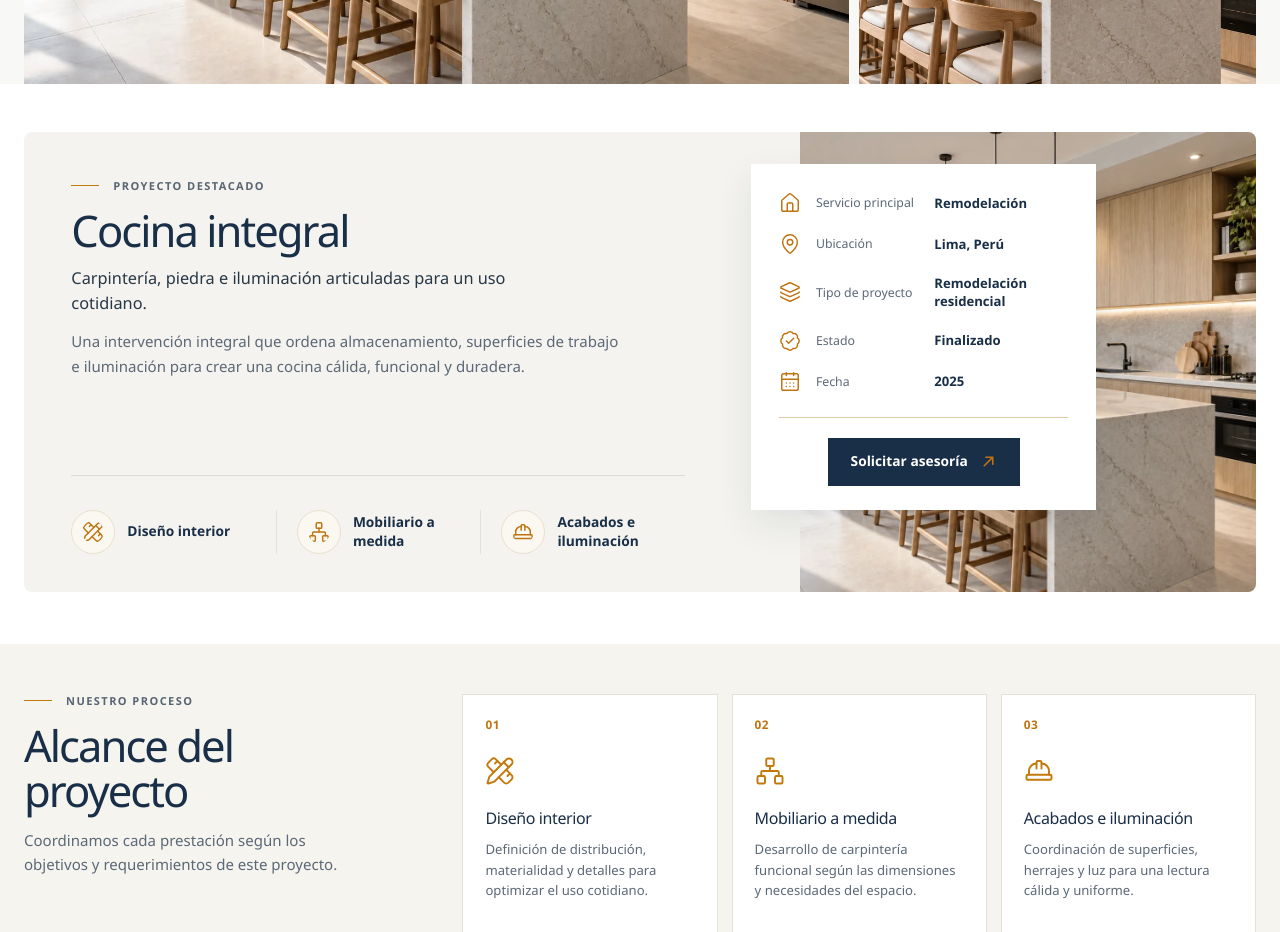
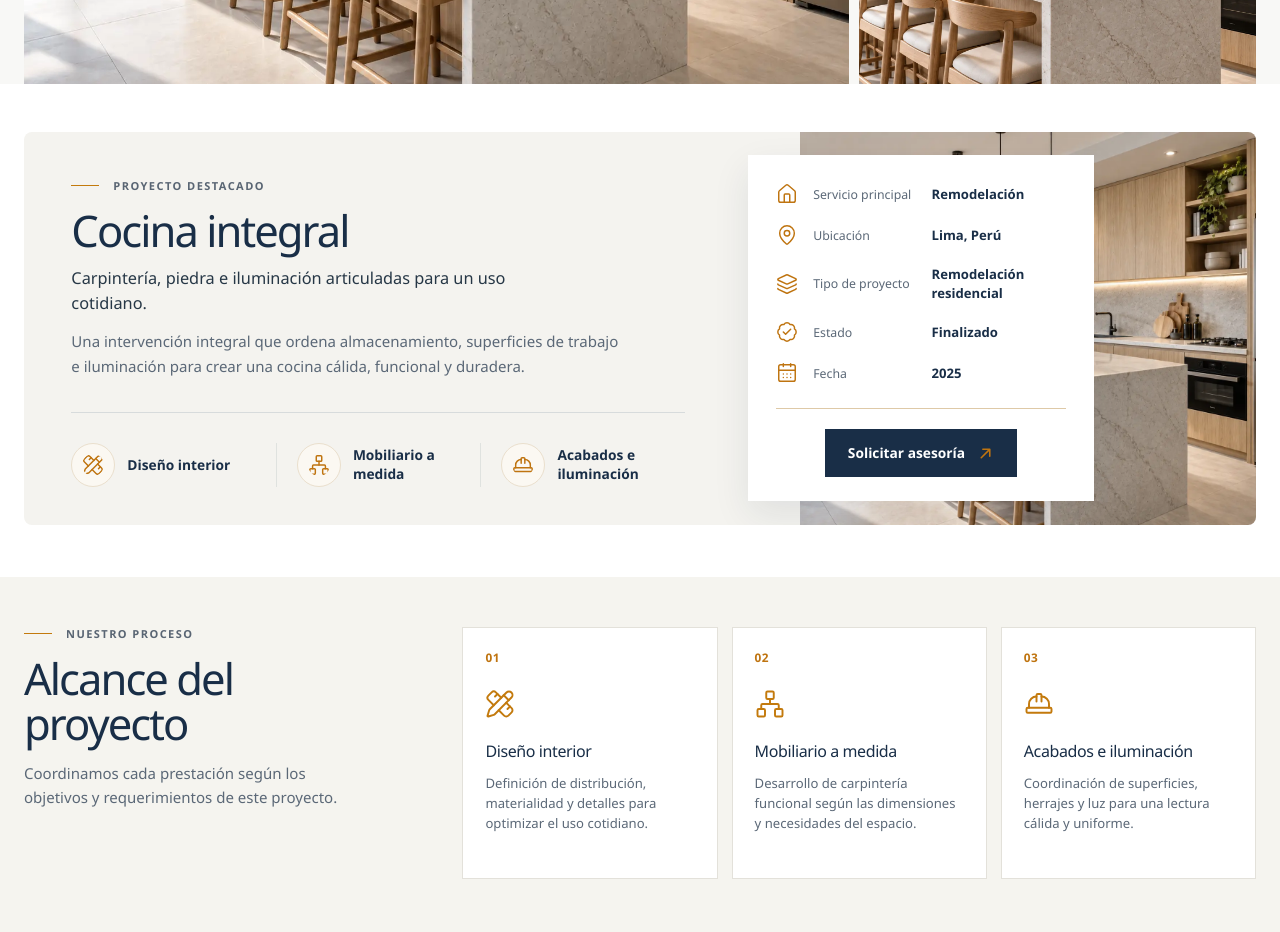
Before and after one commit to JohanMV/Grupo_CGL, a React (Vite) app: page /proyectos/cocina-integral in a window 1280 px wide. Shown: the part 1000-1932 px from the top of the page. Built offline with nearby package versions, Linux system fonts and the light colour scheme.

Commit message:
fix: make project overview height adaptive

```diff
--- a/src/index.css
+++ b/src/index.css
@@ -354,18 +354,18 @@ p { color: #5e646b; line-height: 1.72; }
 .project-section-kicker { display: flex; align-items: center; gap: 14px; margin: 0 0 16px; color: #596573; font-size: .69rem; font-weight: 750; line-height: 1.2; letter-spacing: .13em; text-transform: uppercase; }
 .project-section-kicker > span { width: 28px; height: 1px; flex: 0 0 auto; background: #c37a0d; }
 .project-overview { padding: 48px 0 52px; background: #fff; }
-.project-overview-panel { position: relative; min-height: 460px; display: grid; grid-template-columns: minmax(0, 63%) minmax(0, 37%); overflow: hidden; border-radius: 8px; background: #f4f3ef; }
+.project-overview-panel { position: relative; display: grid; grid-template-columns: minmax(0, 63%) minmax(0, 37%); overflow: hidden; border-radius: 8px; background: #f4f3ef; }
 .project-overview-copy { min-width: 0; display: flex; flex-direction: column; padding: clamp(38px, 3.7vw, 52px) clamp(110px, 9vw, 138px) 38px clamp(38px, 3.7vw, 52px); }
 .project-overview-copy h2 { margin-bottom: 12px; color: #192e47; font-size: clamp(2.15rem, 3.4vw, 3.25rem); }
 .project-overview-lead { max-width: 55ch; margin: 0 0 13px; color: #263746; font-size: 1.02rem; line-height: 1.55; }
 .project-overview-description { max-width: 64ch; margin: 0; color: #5b6877; font-size: .94rem; line-height: 1.62; }
-.project-overview-services { display: grid; grid-template-columns: repeat(3, minmax(0, 1fr)); gap: 0; margin: auto 0 0; padding: 34px 0 0; border-top: 1px solid #d7dbdc; list-style: none; }
+.project-overview-services { display: grid; grid-template-columns: repeat(3, minmax(0, 1fr)); gap: 0; margin: 34px 0 0; padding: 30px 0 0; border-top: 1px solid #d7dbdc; list-style: none; }
 .project-overview-services li { min-width: 0; display: grid; grid-template-columns: 44px minmax(0, 1fr); align-items: center; gap: 12px; padding-right: 20px; color: #192e47; font-size: .86rem; font-weight: 700; line-height: 1.35; }
 .project-overview-services li + li { padding-left: 20px; border-left: 1px solid #dfe2df; }
 .project-overview-services svg { width: 44px; height: 44px; padding: 10px; color: #bf7410; border: 1px solid #eadfcd; border-radius: 50%; background: #fbf8f2; }
-.project-overview-visual { grid-column: 2; min-width: 0; min-height: 460px; }
+.project-overview-visual { grid-column: 2; grid-row: 1; min-width: 0; min-height: 0; }
 .project-overview-visual img { width: 100%; height: 100%; object-fit: cover; }
-.project-overview-card { position: absolute; z-index: 1; top: 32px; left: 59%; width: clamp(330px, 27vw, 382px); display: flex; flex-direction: column; padding: 28px 28px 24px; background: #fff; box-shadow: 0 14px 35px rgba(25,46,71,.09); }
+.project-overview-card { position: relative; z-index: 1; grid-column: 2; grid-row: 1; align-self: center; justify-self: start; width: clamp(330px, 27vw, 382px); display: flex; flex-direction: column; margin-left: -52px; padding: 28px 28px 24px; background: #fff; box-shadow: 0 14px 35px rgba(25,46,71,.09); }
 .project-overview-card dl { display: grid; gap: 19px; margin: 0; }
 .project-overview-card dl > div { min-width: 0; display: grid; grid-template-columns: 26px minmax(100px, .8fr) minmax(0, 1fr); align-items: center; gap: 11px; }
 .project-overview-card svg { color: #bf7410; }
@@ -697,7 +697,7 @@ p { color: #5e646b; line-height: 1.72; }
   .projects-page .filter-bar { justify-content: flex-start; }
   .projects-page .portfolio-grid { grid-template-columns: repeat(2, minmax(0, 1fr)); }
   .project-overview-copy { padding-right: 96px; }
-  .project-overview-card { left: 57.5%; width: 326px; }
+  .project-overview-card { width: 326px; margin-left: -58px; }
   .project-overview-services li { grid-template-columns: 38px minmax(0, 1fr); gap: 10px; padding-right: 14px; }
   .project-overview-services li + li { padding-left: 14px; }
   .project-overview-services svg { width: 38px; height: 38px; padding: 8px; }
@@ -719,7 +719,7 @@ p { color: #5e646b; line-height: 1.72; }
   .project-overview-services li { grid-template-columns: 44px minmax(0, 1fr); gap: 12px; padding-right: 20px; }
   .project-overview-services li + li { padding-left: 20px; }
   .project-overview-services svg { width: 44px; height: 44px; padding: 10px; }
-  .project-overview-card { position: static; width: 100%; max-width: 620px; margin-top: 34px; background: #f4f3ef; box-shadow: none; }
+  .project-overview-card { position: static; grid-column: 1; grid-row: auto; justify-self: stretch; width: 100%; max-width: 620px; margin: 34px 0 0; background: #f4f3ef; box-shadow: none; }
   .project-scope-cards article { min-height: 250px; padding: 24px 22px 25px; }
 }
 
```
